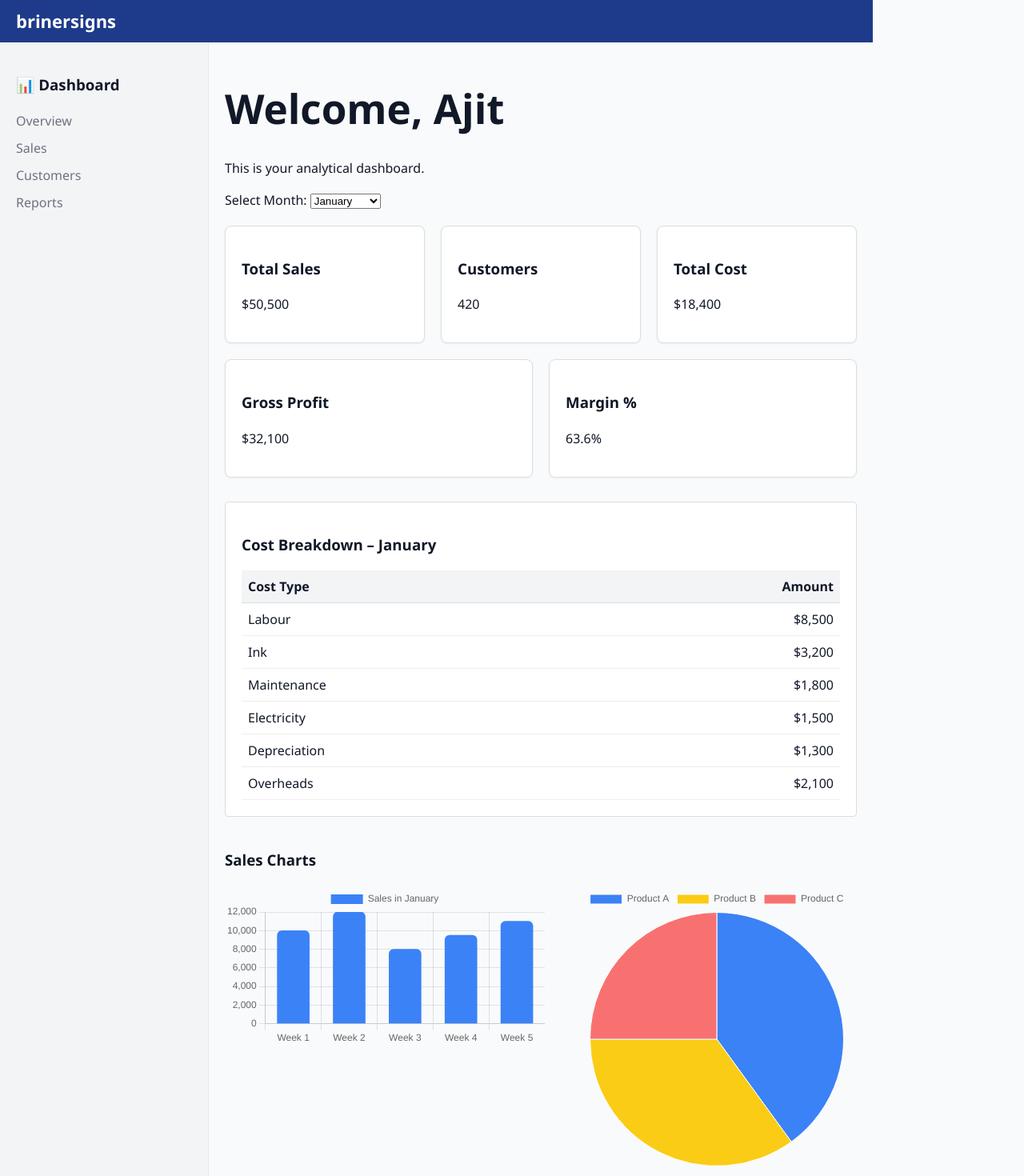
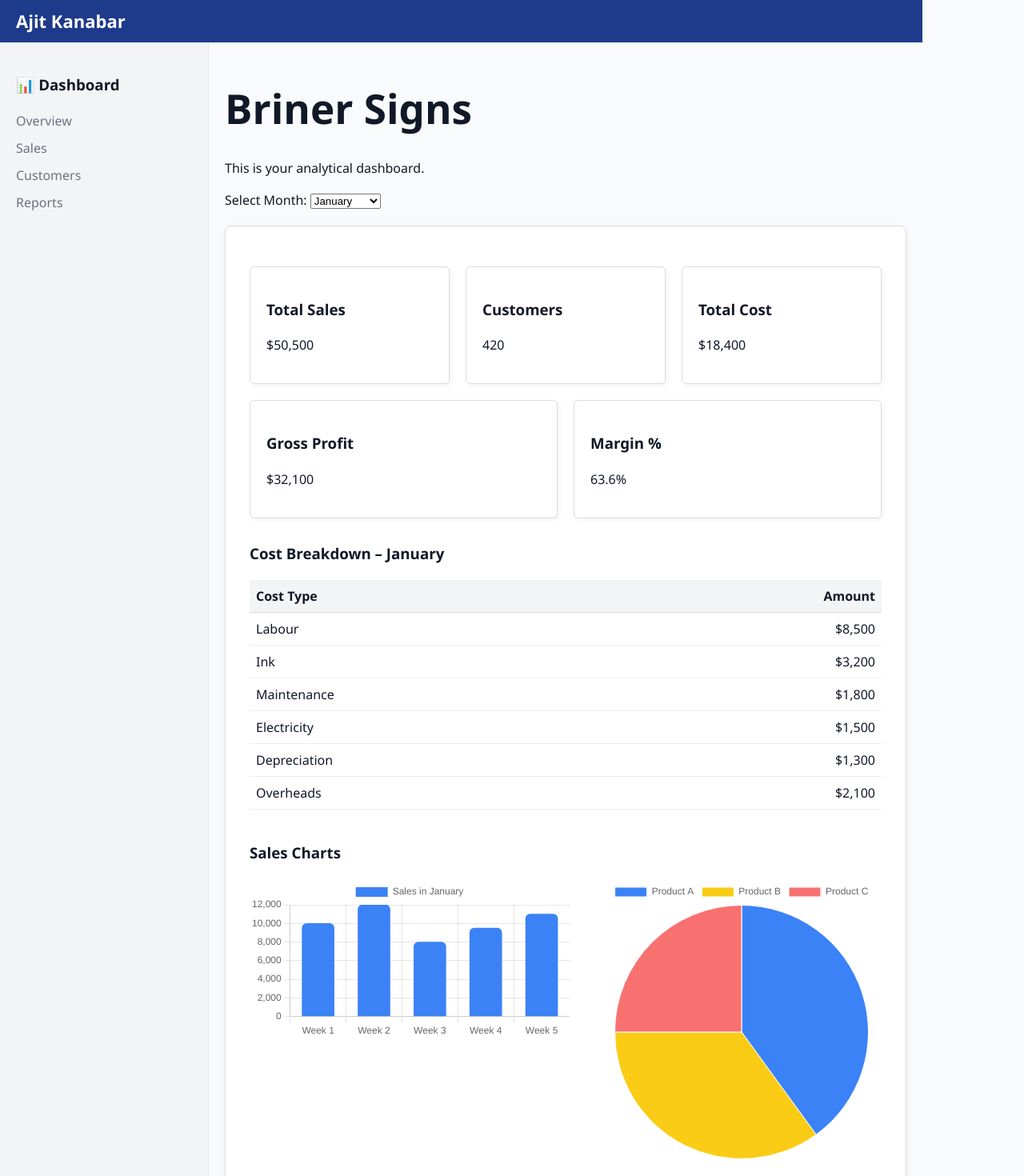
Before and after one commit to ajitkanabar/analytics-dashboard, a React (Vite) app: page / in a window 1280 px wide. Shown: the top 1470 px of the page at 80% size. Built offline with nearby package versions, Linux system fonts and the light colour scheme.

Commit message:
Wrapped all dashboard content inside unified white card

```diff
--- a/src/App.jsx
+++ b/src/App.jsx
@@ -35,7 +35,7 @@ function App() {
     <div style={{ display: 'flex', flexDirection: 'column', minHeight: '100vh' }}>
       {/* Header */}
       <div style={{ padding: '10px 20px', background: '#1e3a8a', color: '#fff' }}>
-        <h2 style={{ margin: 0, fontWeight: 'bold', fontSize: '22px' }}>brinersigns</h2>
+        <h2 style={{ margin: 0, fontWeight: 'bold', fontSize: '22px' }}>Ajit Kanabar</h2>
       </div>
 
       <div style={{ display: 'flex', flex: 1, flexDirection: 'row', flexWrap: 'wrap' }}>
@@ -50,9 +50,9 @@ function App() {
           </ul>
         </div>
 
-        {/* Main */}
+        {/* Main Content */}
         <div className="main" style={{ flex: 1, padding: '20px', maxWidth: '1000px' }}>
-          <h1>Welcome, Ajit</h1>
+          <h1>Briner Signs</h1>
           <p>This is your analytical dashboard.</p>
 
           {/* Month Dropdown */}
@@ -71,7 +71,15 @@ function App() {
           </div>
 
           {salesData.length > 0 && (
-            <>
+            <div
+              style={{
+                background: '#fff',
+                border: '1px solid #ddd',
+                borderRadius: '8px',
+                padding: '30px',
+                boxShadow: '0 2px 10px rgba(0,0,0,0.05)',
+              }}
+            >
               {/* KPI Cards */}
               <div
                 className="kpi-container"
@@ -105,15 +113,7 @@ function App() {
               </div>
 
               {/* Cost Breakdown */}
-              <div
-                style={{
-                  background: '#fff',
-                  border: '1px solid #ddd',
-                  padding: '20px',
-                  marginTop: '20px',
-                  borderRadius: '4px',
-                }}
-              >
+              <div style={{ marginBottom: '30px' }}>
                 <h3>Cost Breakdown – {selectedMonth}</h3>
                 <table style={{ width: '100%', borderCollapse: 'collapse' }}>
                   <thead>
@@ -139,9 +139,8 @@ function App() {
                 weeklyData={current.weekly}
                 productData={current.products}
               />
-
               <GrossProfitChart data={salesData} />
-            </>
+            </div>
           )}
         </div>
       </div>
@@ -154,6 +153,8 @@ const cardStyle = {
   padding: '20px',
   border: '1px solid #ddd',
   flex: '1 1 200px',
+  borderRadius: '6px',
+  boxShadow: '2px 2px 5px rgba(0,0,0,0.05)',
 };
 
 const thStyle = {
```
